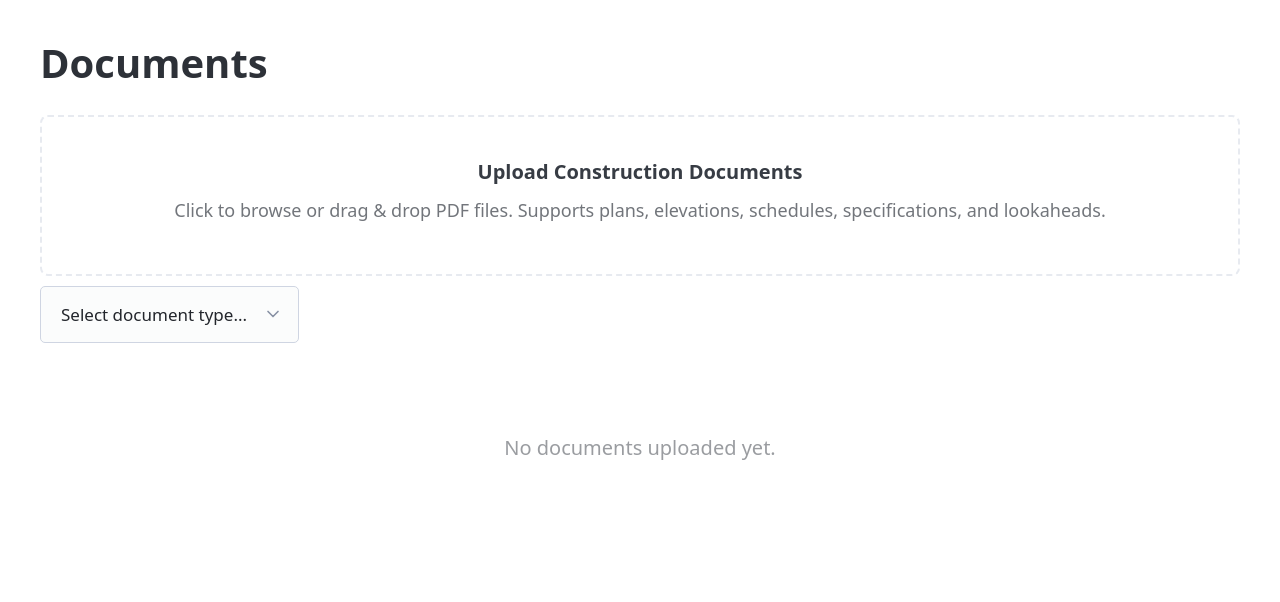
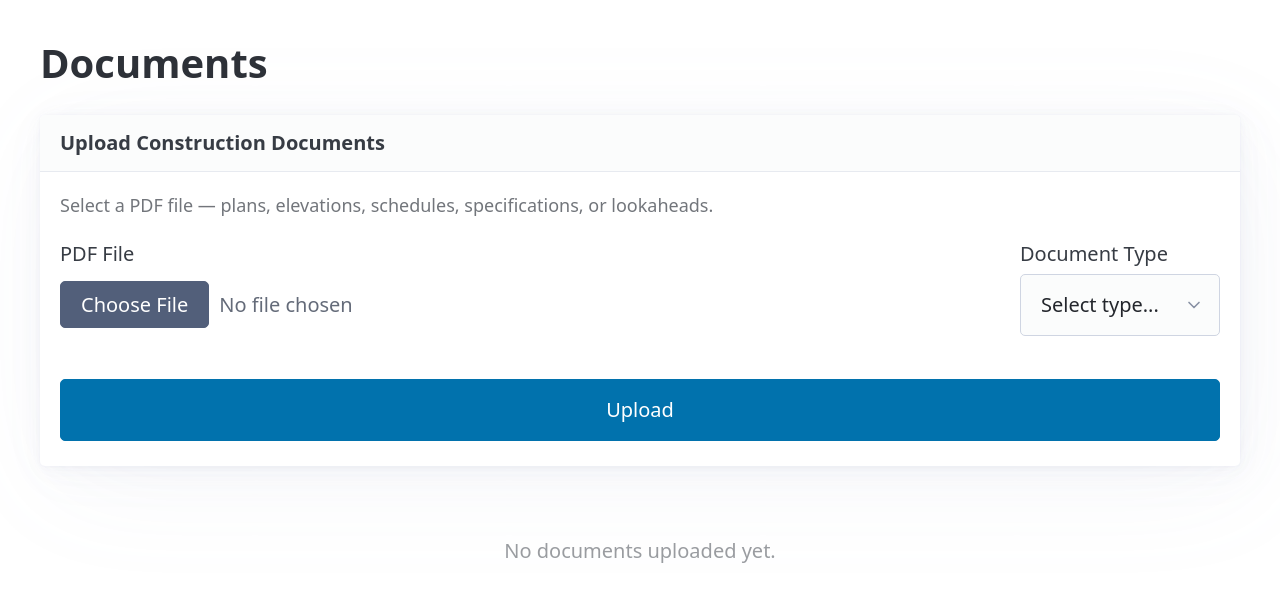
Before and after one commit to oodaooda/frontier, a FastAPI app: page /documents in a window 1280 px wide. Shown: the part 88-690 px from the top of the page. Run offline with FastAPI, Linux system fonts and the light colour scheme; data that the repository does not hold is empty; some libraries are stand-ins or nearby versions.

Commit message:
Fix document upload form — show file input directly
The hidden file input with JS click delegation wasn't working
reliably across browsers. Replaced with a standard visible file
input, type selector, and upload button.

Co-Authored-By: Claude Opus 4.6 (1M context) <noreply@anthropic.com>

```diff
--- a/src/frontier/templates/documents.html
+++ b/src/frontier/templates/documents.html
@@ -8,16 +8,18 @@
 </div>
 
 <form action="/documents/upload" method="post" enctype="multipart/form-data">
-    <div class="upload-area" onclick="this.querySelector('input[type=file]').click()">
-        <strong>Upload Construction Documents</strong>
-        <p>Click to browse or drag &amp; drop PDF files. Supports plans, elevations, schedules, specifications, and lookaheads.</p>
-        <input type="file" name="file" accept=".pdf" required style="display:none"
-               onchange="this.form.querySelector('.upload-info').textContent = this.files[0].name; this.form.querySelector('.upload-submit').style.display = 'inline-block';">
-        <div class="upload-info" style="margin-top:0.5rem; font-weight:600;"></div>
-    </div>
-    <div style="display:flex; gap:0.75rem; margin-top:-1rem; margin-bottom:1.5rem;">
-        <select name="doc_type" style="width:auto; font-size:0.85rem;">
-            <option value="">Select document type...</option>
+    <article style="margin-bottom:1.5rem;">
+        <header><strong>Upload Construction Documents</strong></header>
+        <p style="font-size:0.9rem; opacity:0.7; margin-bottom:1rem;">Select a PDF file — plans, elevations, schedules, specifications, or lookaheads.</p>
+        <div style="display:flex; gap:0.75rem; align-items:flex-end; flex-wrap:wrap;">
+            <label style="flex:1; min-width:200px;">
+                PDF File
+                <input type="file" name="file" accept=".pdf" required>
+            </label>
+            <label style="width:200px;">
+                Document Type
+                <select name="doc_type">
+                    <option value="">Select type...</option>
                     <option value="plan">Plan</option>
                     <option value="elevation">Elevation</option>
                     <option value="schedule">Schedule</option>
@@ -25,8 +27,10 @@
                     <option value="lookahead">Lookahead</option>
                     <option value="table">Table</option>
                 </select>
-        <button type="submit" class="upload-submit" style="display:none; font-size:0.85rem;">Upload</button>
+            </label>
+            <button type="submit" style="margin-bottom:0.25rem;">Upload</button>
         </div>
+    </article>
 </form>
 
 {% if documents %}
```
Lines whose indentation alone changed are shown as unchanged.
